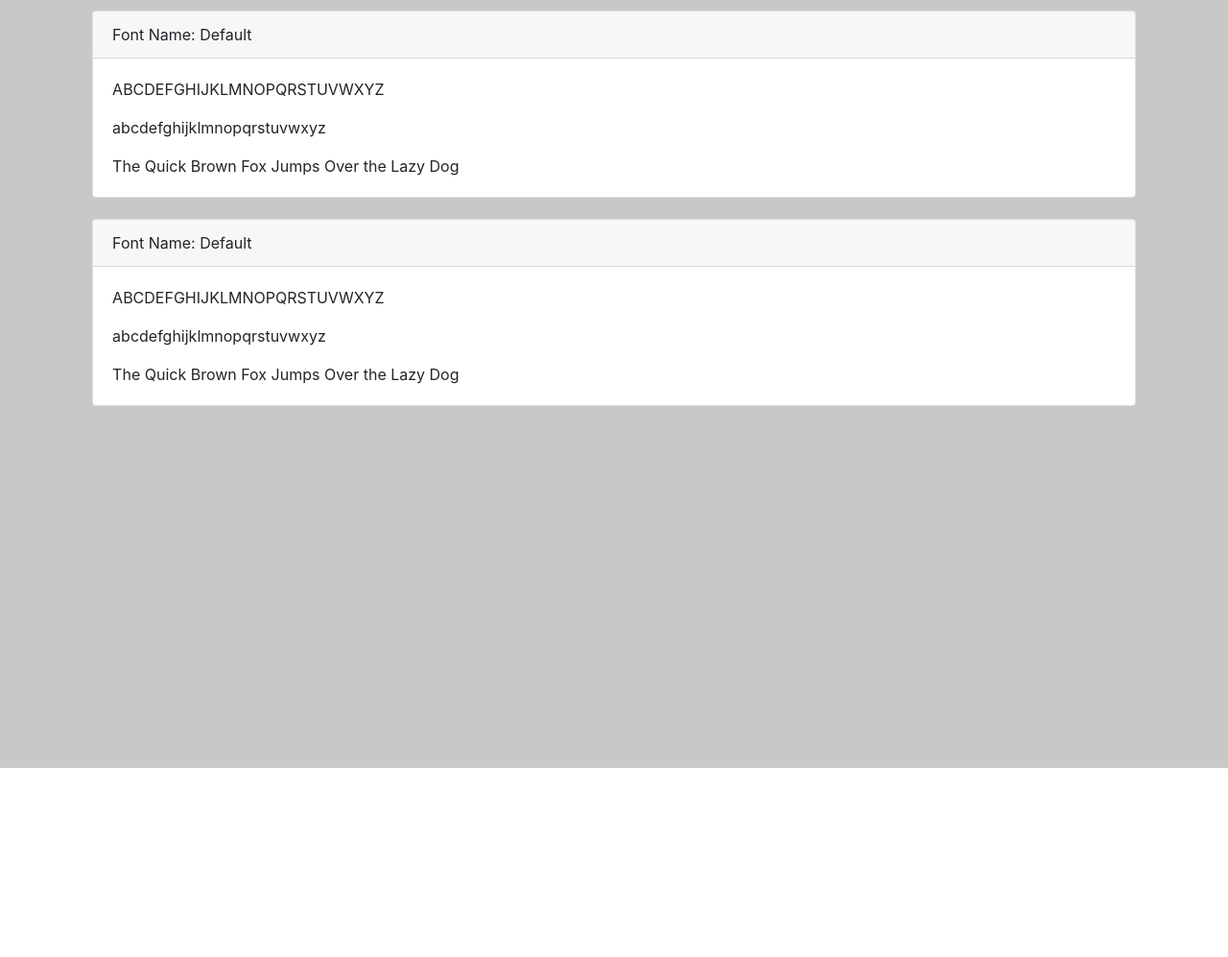
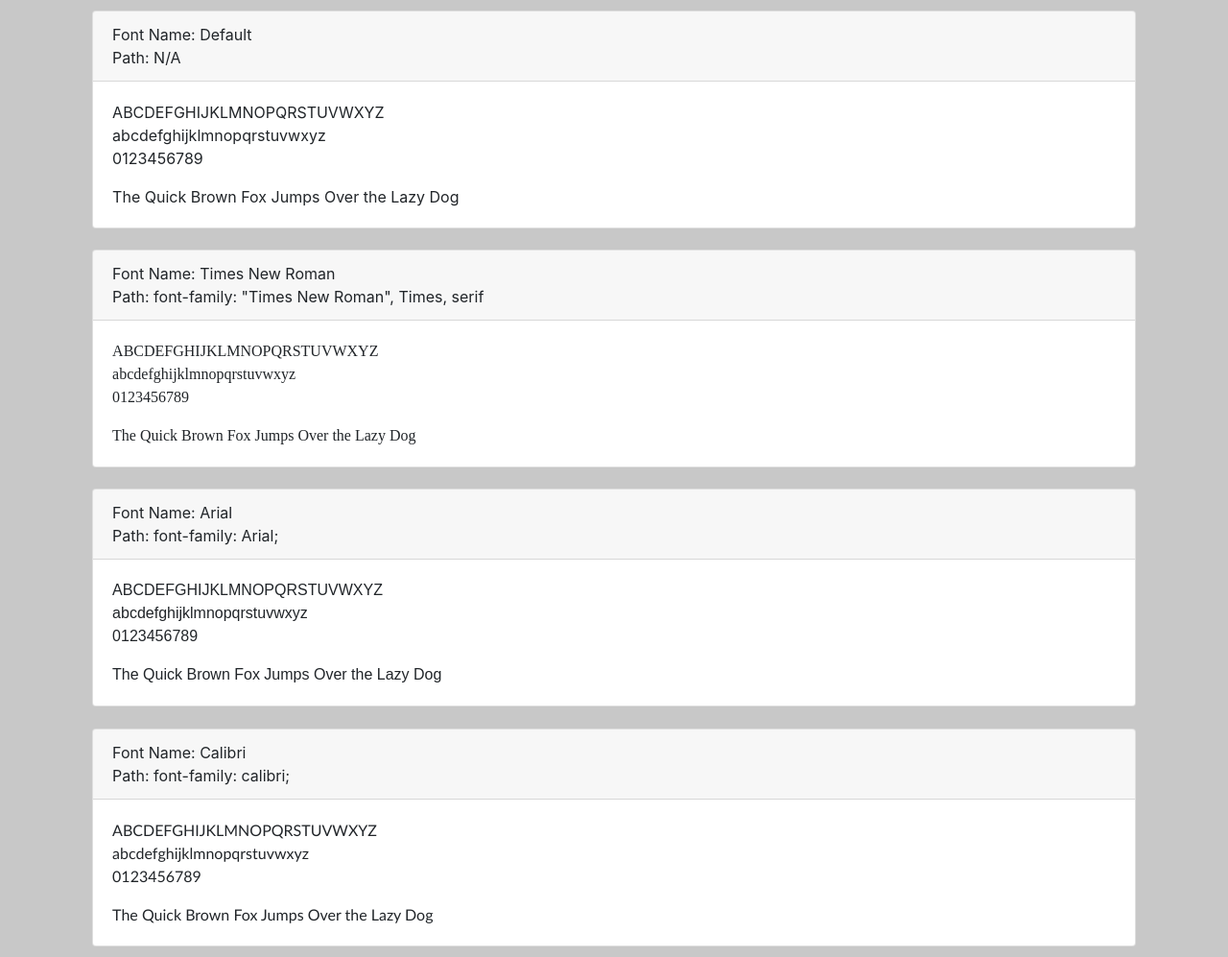
Before and after one commit to EricJobin/fontRef, a plain HTML site: page index.html in a window 1280 px wide. Shown: the whole page at 96% size. Before the commit the page ends 800 px from the top, so only its background shows below. Drawn offline with nearby package versions, Linux system fonts and the light colour scheme.

Commit message:
More progress

```diff
--- a/index.html
+++ b/index.html
@@ -38,6 +38,86 @@
         .card{
             margin: 1%;
         }
+        /* font-family: family-name|generic-family|initial|inherit; */
+
+        /*
+        family-name - The name of a font-family, like "times", "courier", "arial", etc.
+        generic-family - The name of a generic-family, like "serif", "sans-serif", "cursive", "fantasy", "monospace".
+
+        */
+
+        .timesNewRoman{
+            font-family: "Times New Roman", Times, serif;
+        }
+        /* .agencyFB{
+            font-family: "Agency FB";
+        }
+        .albertina{
+            font-family: "Albertina";
+        } */
+        .arial{
+            font-family: Arial;
+        }
+        .calibri{
+            font-family: calibri;
+        }
+        .x{
+
+        }
+        .x{
+
+        }
+        .x{
+
+        }
+        .x{
+
+        }
+        .x{
+
+        }
+        .x{
+
+        }
+        .x{
+
+        }
+        .x{
+
+        }
+        .x{
+
+        }
+        .x{
+
+        }
+        .x{
+
+        }
+        .x{
+
+        }
+        .x{
+
+        }
+        .x{
+
+        }
+        .x{
+
+        }
+        .x{
+
+        }
+        .x{
+
+        }
+        .x{
+
+        }
+        .x{
+
+        }
 
     </style>
 </head>
@@ -50,11 +130,13 @@
                 <div class="col-12">
                     <div class="card">
                         <div class="card-header">
-                            Font Name: Default
+                            Font Name: Default<br>
+                            Path: N/A
                         </div>
                         <div class="card-body">
-                            <p class="card-text default">ABCDEFGHIJKLMNOPQRSTUVWXYZ</p>
-                            <p class="card-text default">abcdefghijklmnopqrstuvwxyz</p>
+                            <p class="card-text default">ABCDEFGHIJKLMNOPQRSTUVWXYZ<br>
+                            abcdefghijklmnopqrstuvwxyz<br>
+                            0123456789</p>
                             <p class="card-text default">The Quick Brown Fox Jumps Over the Lazy Dog</p>
                         </div>
                     </div>
@@ -65,16 +147,54 @@
                 <div class="col-12">
                     <div class="card">
                         <div class="card-header">
-                            Font Name: Default
+                            Font Name: Times New Roman<br>
+                            Path: font-family: "Times New Roman", Times, serif
                         </div>
                         <div class="card-body">
-                            <p class="card-text default">ABCDEFGHIJKLMNOPQRSTUVWXYZ</p>
-                            <p class="card-text default">abcdefghijklmnopqrstuvwxyz</p>
-                            <p class="card-text default">The Quick Brown Fox Jumps Over the Lazy Dog</p>
+                            <p class="card-text timesNewRoman">ABCDEFGHIJKLMNOPQRSTUVWXYZ<br>
+                            abcdefghijklmnopqrstuvwxyz<br>
+                            0123456789</p>
+                            <p class="card-text timesNewRoman">The Quick Brown Fox Jumps Over the Lazy Dog</p>
                         </div>
                     </div>
                 </div>
             </div>
+
+            <div class="row">
+                <div class="col-12">
+                    <div class="card">
+                        <div class="card-header">
+                            Font Name: Arial<br>
+                            Path: font-family: Arial;
+                        </div>
+                        <div class="card-body">
+                            <p class="card-text arial">ABCDEFGHIJKLMNOPQRSTUVWXYZ<br>
+                            abcdefghijklmnopqrstuvwxyz<br>
+                            0123456789</p>
+                            <p class="card-text arial">The Quick Brown Fox Jumps Over the Lazy Dog</p>
+                        </div>
+                    </div>
+                </div>
+            </div>
+
+            <div class="row">
+                <div class="col-12">
+                    <div class="card">
+                        <div class="card-header">
+                            Font Name: Calibri<br>
+                            Path: font-family: calibri;
+                        </div>
+                        <div class="card-body">
+                            <p class="card-text calibri">ABCDEFGHIJKLMNOPQRSTUVWXYZ<br>
+                            abcdefghijklmnopqrstuvwxyz<br>
+                            0123456789</p>
+                            <p class="card-text calibri">The Quick Brown Fox Jumps Over the Lazy Dog</p>
+                        </div>
+                    </div>
+                </div>
+            </div>
+
+
         </div>
     </div>
 
```
